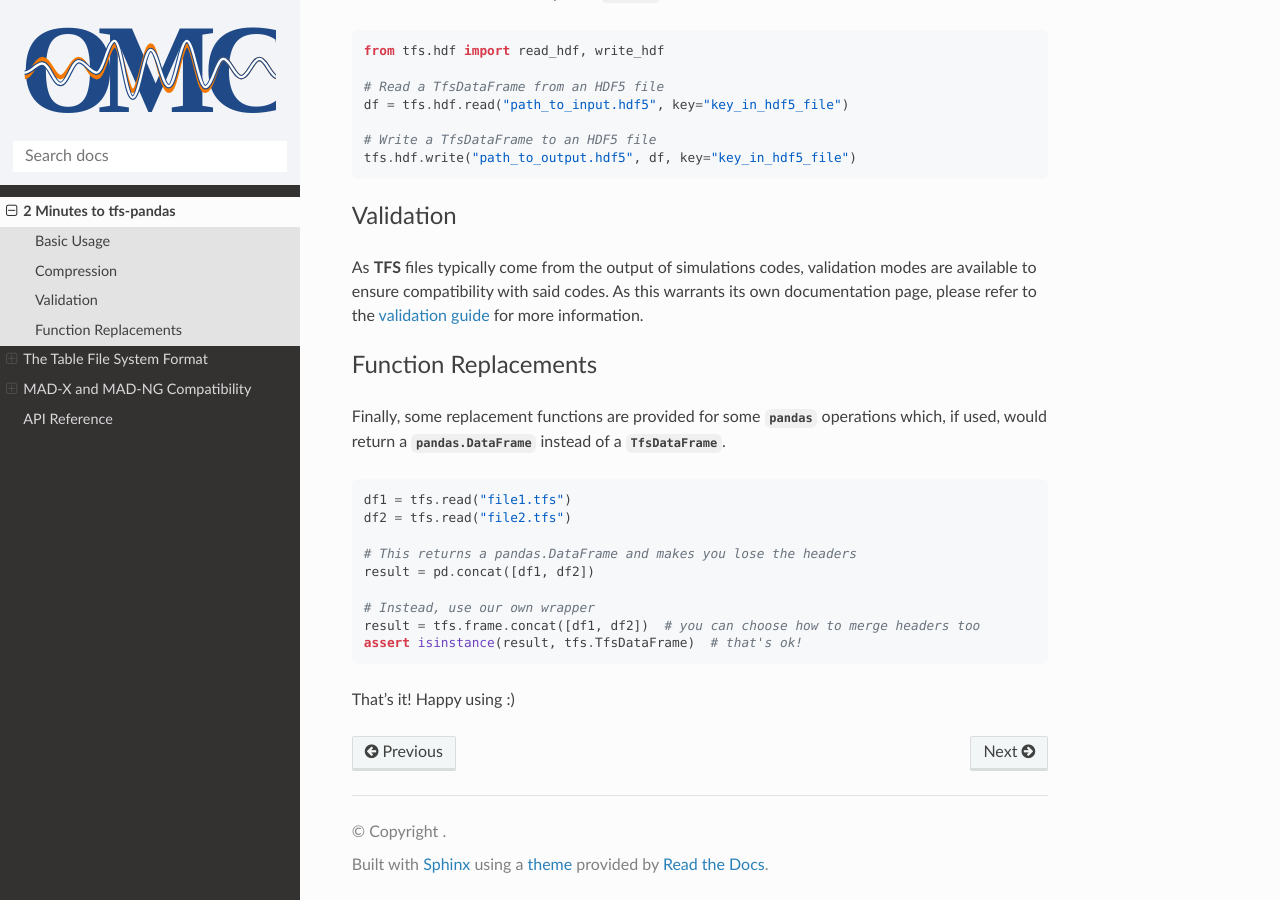
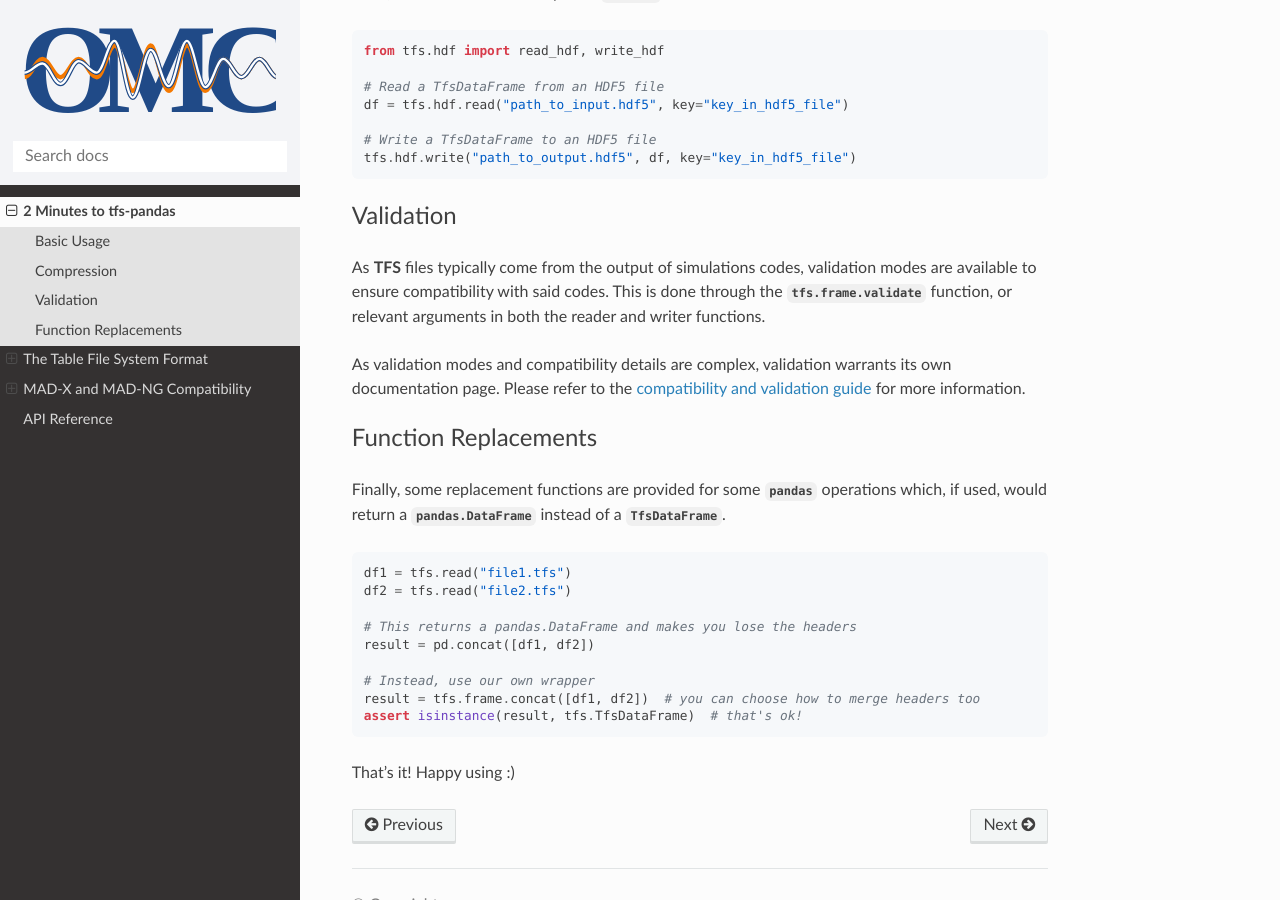
Before and after one commit to pylhc/tfs, a Sphinx documentation site: the page built from doc/quickstart.rst, in a window 1280 px wide and 900 px high, scrolled down 1210 px. Built offline with Sphinx 7.4.7 and the Read the Docs theme 3.1.0, drawn with Linux system fonts in a browser that asks for light colours.

Commit message:
better explained like this

```diff
--- a/doc/quickstart.rst
+++ b/doc/quickstart.rst
@@ -75,7 +75,10 @@ Validation
 ----------
 
 As **TFS** files typically come from the output of simulations codes, validation modes are available to ensure compatibility with said codes.
-As this warrants its own documentation page, please refer to the :doc:`validation guide <compatibility>` for more information.
+This is done through the `tfs.frame.validate` function, or relevant arguments in both the reader and writer functions.
+
+As validation modes and compatibility details are complex, validation warrants its own documentation page.
+Please refer to the :doc:`compatibility and validation guide <compatibility>` for more information.
 
 Function Replacements
 ---------------------
```
